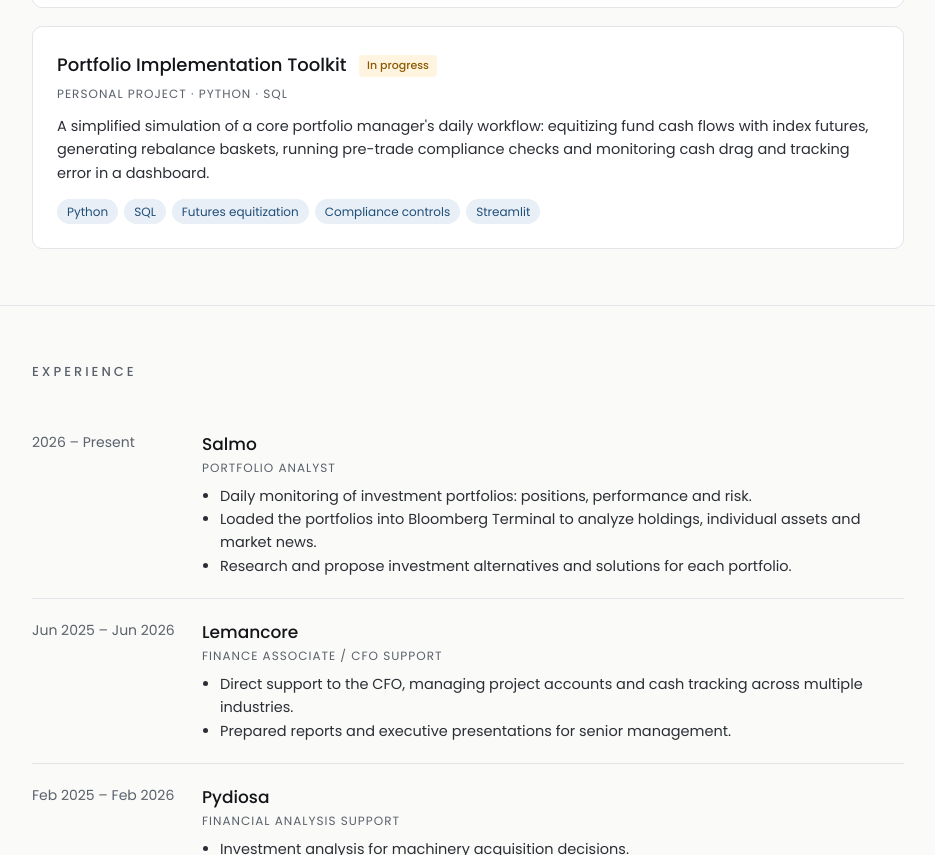
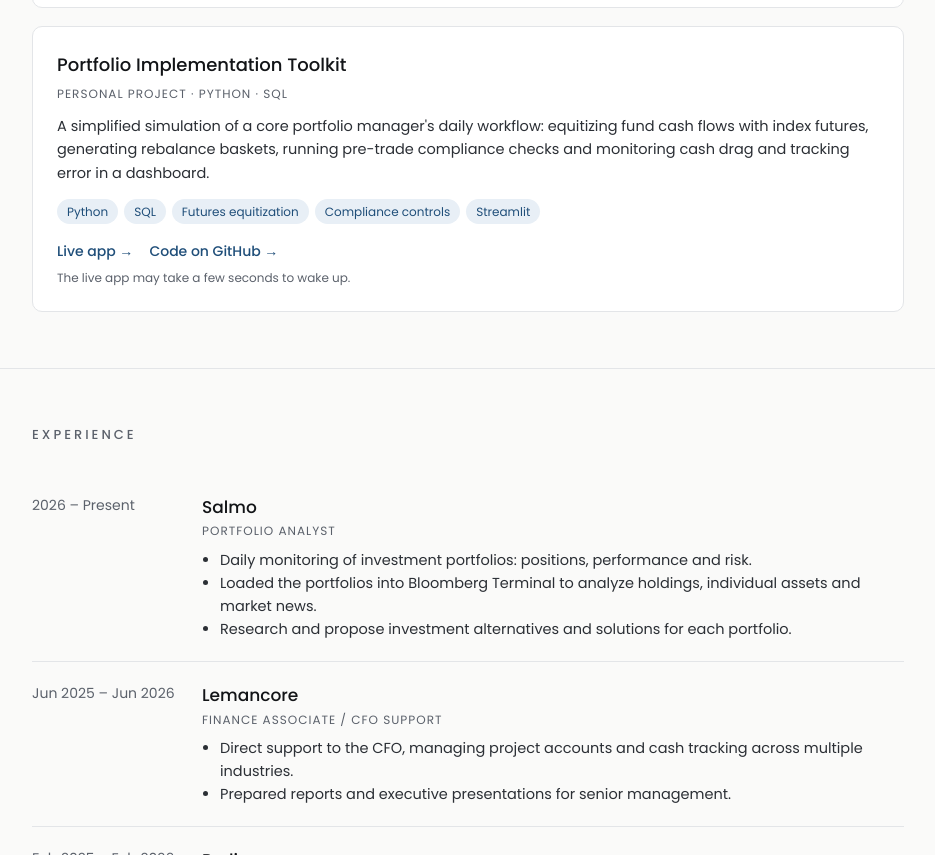
Before and after one commit to emilio-pirez/emilio-pirez.github.io, a plain HTML site: page index.html in a window 1280 px wide. Shown: the part 1137-1992 px from the top of the page, without its empty margins (172-1107 px from the left). Drawn offline with Linux system fonts and the light colour scheme.

Commit message:
Add files via upload

```diff
--- a/index.html
+++ b/index.html
@@ -118,14 +118,12 @@ footer small{display:block;margin-top:28px;color:var(--muted);font-size:12px}
     </div>
 
     <div class="card" style="grid-column:1/-1">
-      <h3>Portfolio Implementation Toolkit <span class="status">In progress</span></h3>
+      <h3>Portfolio Implementation Toolkit</h3>
       <div class="meta">Personal project · Python · SQL</div>
       <p style="font-size:14.5px;color:#2b2f35">A simplified simulation of a core portfolio manager's daily workflow: equitizing fund cash flows with index futures, generating rebalance baskets, running pre-trade compliance checks and monitoring cash drag and tracking error in a dashboard.</p>
       <div class="pills"><span class="pill">Python</span><span class="pill">SQL</span><span class="pill">Futures equitization</span><span class="pill">Compliance controls</span><span class="pill">Streamlit</span></div>
-      <!-- When the repo is public, uncomment and set the URL:
-      <div class="links"><a href="https://github.com/YOUR_USER/portfolio-implementation-toolkit" target="_blank" rel="noopener">Code on GitHub →</a></div>
-      -->
-    </div>
+      <div class="links"><a href="https://portfolio-implementation-toolkit.streamlit.app/" target="_blank" rel="noopener">Live app →</a><a href="https://github.com/emilio-pirez/portfolio-implementation-toolkit" target="_blank" rel="noopener">Code on GitHub →</a></div>
+      <p style="font-size:12px;color:var(--muted);margin-top:6px">The live app may take a few seconds to wake up.</p>    </div>
 
   </div>
 </div></section>
```
Also changed, not shown: 1 other file.
